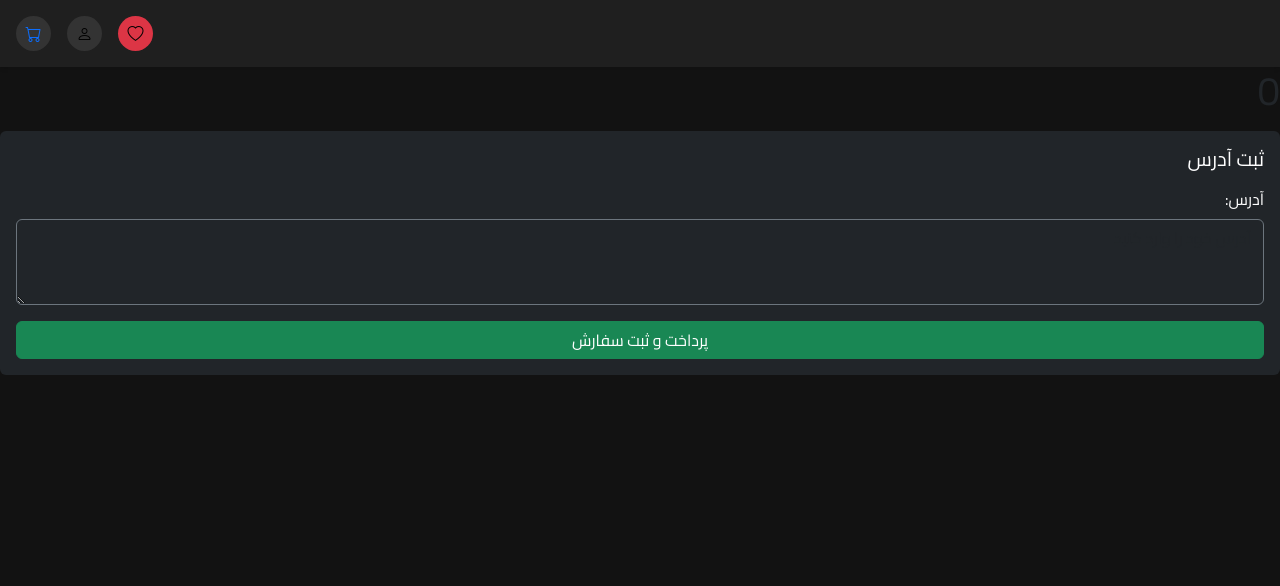
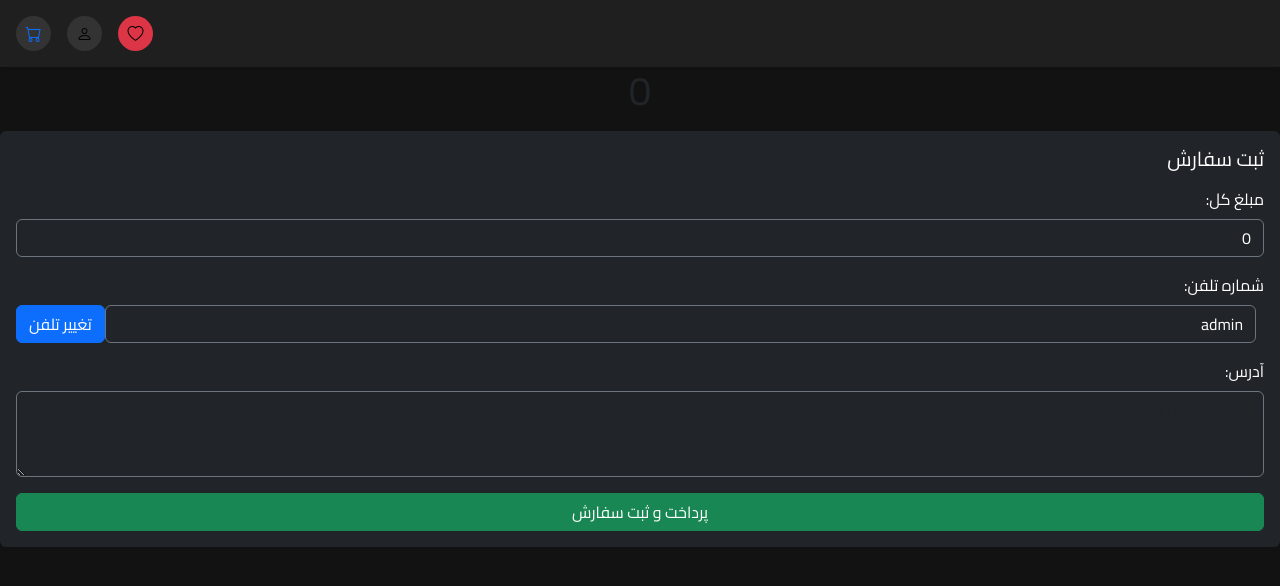
Before and after one commit to boleyla1/menu-cafe, a Django app: page /cart/cart/ in a window 1280 px wide. Shown: the top 586 px of the page. Run offline with Django 5.2, Linux system fonts and the light colour scheme; a user stored in the database is signed in.

Commit message:
fix cart_app

```diff
--- a/cart_app/views.py
+++ b/cart_app/views.py
@@ -7,6 +7,7 @@ from .cart import Cart
 from cart_app.models import *
 from django.http import JsonResponse
 from django.contrib import messages
+from accounts.models import User
 
 
 class CartView(View):
@@ -14,11 +15,13 @@ class CartView(View):
         cart = Cart(request)
         product = cart.get_prods()
         quantities = cart.get_quants()  # دریافت مقدار تعداد محصول از سبد خرید
+        user = request.user.phone
 
         return render(request, 'cart_app/cart.html', {
             "product": product,
             "quantities": quantities,
             'cart': cart,
+            'user': user
 
         })
 
@@ -55,6 +58,7 @@ def cartadd(request):
 
 def cart_delete(request):
     cart = Cart(request)
+    user = User.objects.all()
     if request.method == 'POST' and request.POST.get('action') == 'post':
         product_id = int(request.POST.get('product_id'))
         product = get_object_or_404(Product, id=product_id)
@@ -72,7 +76,12 @@ def cart_delete(request):
         response = JsonResponse({
             'cart_total_quantity': cart_total_quantity,
             'message': f"{product.name} با موفقیت از سبد خرید حذف شد!"
+
         })
+        context = {
+            'user' : user
+        }
+
         return response
 
 ZP_API_REQUEST = 'https://api.zarinpal.com/pg/v4/payment/request.json'
--- a/templates/cart_app/cart.html
+++ b/templates/cart_app/cart.html
@@ -32,18 +32,44 @@
     </div>
 {% endfor %}
 
-    <h1>{{ cart.total|format_price }}</h1>
+<h1 class="text-center">{{ cart.total|format_price }}</h1>
 
 <div class="bg-dark p-3 rounded mt-3">
-        <h5 class="text-white mb-3">ثبت آدرس</h5>
+    <h5 class="text-white mb-3">ثبت سفارش</h5>
     <form id="address-form">
+        <!-- مبلغ کل -->
+        <div class="mb-3">
+            <label class="form-label text-white">مبلغ کل:</label>
+            <input type="text" class="form-control bg-dark text-white border-secondary" value="{{ cart.total|format_price }}" readonly>
+        </div>
+
+        <!-- شماره تلفن با دکمه تغییر -->
+        <div class="mb-3">
+            <label class="form-label text-white">شماره تلفن:</label>
+            <div class="d-flex align-items-center">
+                <input type="text" class="form-control bg-dark text-white border-secondary me-2" id="phone" value="{{ user }}" readonly>
+                <button type="button" id="edit-phone" class="btn btn-primary" style="white-space: nowrap;">تغییر تلفن</button>
+            </div>
+        </div>
+
+        <!-- آدرس -->
         <div class="mb-3">
             <label class="form-label text-white">آدرس:</label>
             <textarea class="form-control bg-dark text-white border-secondary" id="address" rows="3" placeholder="آدرس خود را وارد کنید"></textarea>
         </div>
+
+        <button type="submit" class="btn btn-success w-100">پرداخت و ثبت سفارش</button>
     </form>
-        <button type="submit" class="btn btn-success w-100">پرداخت و ثبت سفارش</button>
 </div>
+
+<script>
+    document.getElementById('edit-phone').addEventListener('click', function () {
+        const phoneInput = document.getElementById('phone');
+        phoneInput.removeAttribute('readonly');
+        phoneInput.focus();
+    });
+</script>
+
     <div id="alert-messages" class="alert-container" style="width: 296px; text-align: center;">
     <!-- پیام‌ها به صورت داینامیک اضافه خواهند شد -->
 </div>
```
Also changed, not shown: db.sqlite3. Lines whose indentation alone changed are shown as unchanged.
